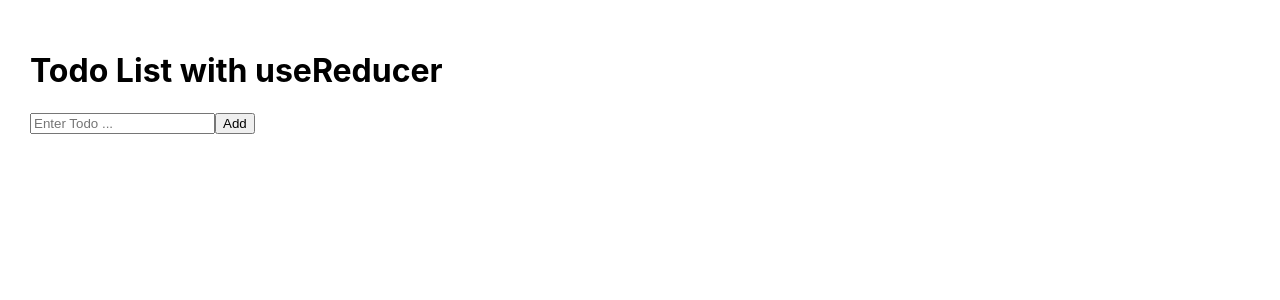
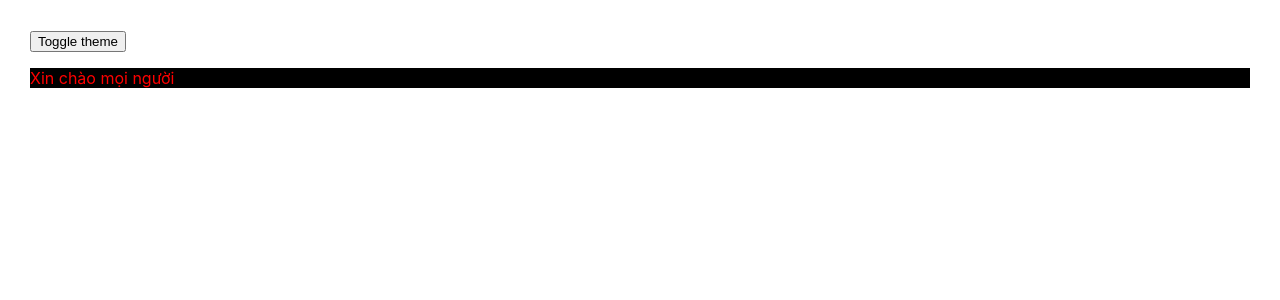
Before and after one commit to hieule210924tb/learn-react, a React (Create React App) app: page / in a window 1280 px wide. Shown: the top 300 px of the page. Built offline with nearby package versions, Linux system fonts and the light colour scheme.

Commit message:
useContext hook

```diff
--- a/src/App.css
+++ b/src/App.css
@@ -1,4 +1,4 @@
-.App {
+/* .App {
   text-align: center;
 }
 
@@ -35,4 +35,8 @@
   to {
     transform: rotate(360deg);
   }
+} */
+.dark{
+  color: red;
+  background-color: black;
 }
--- a/src/App.js
+++ b/src/App.js
@@ -1,8 +1,16 @@
-import ToduApp from './Todu'
-
-
+import Content from './Content'
+import './App.css'
+import {ThemeContext} from './ThemeContext'
+import { useContext } from 'react'
 function App(){
-  return  <ToduApp/>
+  const context = useContext(ThemeContext)
+  return (
+     <div style={{ padding:'30px'}}>
+        <button
+         onClick={context.convertTheme}>Toggle theme</button>
+        <Content/>
+     </div>
+  )
 }
 
 export default App
--- a/src/Content.js
+++ b/src/Content.js
@@ -1,15 +1,11 @@
-import {  memo } from "react";
+import Paragraph from "./Paragraph";
 
-function Content({onIncrease}) {
-
-   console.log('Re-render');
-
+function Content() {
     return (
         <div>
-             <h2>Xin chào mọi người  </h2>
-             <button onClick={onIncrease}>Click me!</button>
+           <Paragraph />
         </div>
     );
 }
 
-export default memo(Content);
+export default Content;
--- /dev/null
+++ b/src/Paragraph.js
@@ -0,0 +1,13 @@
+import { useContext } from 'react';
+import {ThemeContext} from './ThemeContext'
+
+function Paragraph (){
+    const context = useContext(ThemeContext)
+    return (
+        <div>
+            <p className={context.theme}> Xin chào mọi người</p>
+        </div>
+    )
+}
+
+export default Paragraph
--- /dev/null
+++ b/src/ThemeContext.js
@@ -0,0 +1,20 @@
+import { useState, createContext } from 'react'
+const ThemeContext = createContext()
+
+function ThemeProvider({children}){
+    const [theme , setTheme] = useState('dark')
+    const convertTheme = () =>{
+      setTheme(theme === 'dark' ? 'light' :'dark')
+    }
+    const value ={
+        theme,
+        convertTheme
+    }
+   return(
+         <ThemeContext.Provider value={value}>
+           {children}
+         </ThemeContext.Provider>
+   )
+}
+
+export { ThemeContext, ThemeProvider}
--- a/src/Todu/actions.js
+++ /dev/null
@@ -1,27 +0,0 @@
-import {SET_JOB, ADD_JOB, DELETE_JOB, EDIT_JOB} from './constants'
-
-export const setJob = payload =>{
-    return {
-      type: SET_JOB,
-      payload
-    }
-}
-export const addJob = payload =>{
-    return {
-        type: ADD_JOB,
-        payload
-   }
-}
-export const deleteJob = payload =>{
-       return {
-        type: DELETE_JOB,
-        payload
-   }
-}
-export const editJob =(index, payload) =>{
-       return {
-        type: EDIT_JOB,
-        index,
-        payload
-    }
-}
--- a/src/Todu/constants.js
+++ /dev/null
@@ -1,4 +0,0 @@
-export const SET_JOB = 'set_job'
-export const ADD_JOB = 'add_job'
-export const DELETE_JOB = 'delete_job'
-export const EDIT_JOB = 'edit_job'
--- a/src/Todu/index.js
+++ /dev/null
@@ -1,55 +0,0 @@
-import { useReducer, useRef, useState } from "react";
-import  reducer,{initState } from './reducer'
-import {setJob, addJob, deleteJob, editJob} from './actions'
-
-// 4. Dispatch
-function App() {
-       const [state, dispatch] = useReducer(reducer,initState)
-       const focusRef = useRef()
-       const {job, jobs} = state
-       const [editIndex, setEditIndex] = useState(null);
-       const handleSubmit =() =>{
-         if(editIndex !== null){
-           dispatch(editJob(editIndex, job));
-           setEditIndex(null);
-         }else {
-           dispatch(addJob(job));
-         }
-         dispatch(setJob(''))
-         focusRef.current.focus()
-       }
-       const handleEdit = (index) => {
-         setEditIndex(index);
-         dispatch(setJob(jobs[index]));
-         focusRef.current.focus();
-     };
-    return(
-      <div style={{padding:'30px'}}>
-          <h1>Todo List with useReducer</h1>
-          <input
-             ref={focusRef}
-             value={job}
-             placeholder="Enter Todo ..."
-             onChange={(e) =>{
-                 dispatch(setJob(e.target.value))
-             }}
-          />
-          <button
-              onClick={handleSubmit}
-            >{editIndex !== null ? 'Update' : 'Add'}
-          </button>
-          <ul>
-            {
-              jobs.map((job, index) =>(
-                <li key={index}> {job}
-                  <span  style={{ marginLeft: '10px', cursor: 'pointer', color: 'red' }} onClick={()=>{dispatch(deleteJob(index))}}>&times;</span>
-                  <span style={{ marginLeft: '10px', cursor: 'pointer', color: 'blue' }}onClick={() => handleEdit(index)}>Edit </span>
-                </li>
-              ))
-            }
-          </ul>
-    </div>
-    )
-}
-
-export default App;
--- a/src/Todu/reducer.js
+++ /dev/null
@@ -1,48 +0,0 @@
-import {SET_JOB, ADD_JOB, DELETE_JOB, EDIT_JOB} from './constants'
-
-export  const initState = {
-    job: '',
-    jobs: []
-}
-
-
-const reducer = (state, action) =>{
-    console.log('Action :', action);
-    console.log('State :', state);
-    let newState
-     switch(action.type){
-      case SET_JOB:
-        newState=
-          {
-            ...state,
-          job: action.payload
-          }
-         break
-        case ADD_JOB  :
-          newState= {
-            ...state,
-            jobs :[...state.jobs, action.payload]
-          }
-          break
-          case DELETE_JOB  :
-            const newJobs =[...state.jobs ]
-            newJobs.splice(action.payload,1)
-            newState ={
-              ...state,
-              jobs: newJobs
-            }
-            break
-          case EDIT_JOB:
-            const newJobsEdit =[...state.jobs ]
-            newJobsEdit[action.index] = action.payload;
-            newState = { ...state, jobs: newJobsEdit };
-            break
-        default :
-        throw new Error('Invalid action .')
-     }
-     console.log('NewState',newState);
-     return newState
-    }
-
-
-export default reducer
--- a/src/index.js
+++ b/src/index.js
@@ -3,25 +3,17 @@
 import './index.css';
 import App from './App';
 import reportWebVitals from './reportWebVitals';
-//fack comment
-function emitComment(id){
-      setInterval(()=>{
-        window.dispatchEvent(
-          new CustomEvent(`lesson-${id}`,{
-            detail:` Nội dung comment của lesson-${id}` //detail phát đi cái nào , thì nhận lại CustomEvent cái đó
-          })
-        )
-      },2000)
-}
-emitComment(1)
-emitComment(2)
-emitComment(3)
+import {ThemeProvider} from './ThemeContext'
+
 const root = ReactDOM.createRoot(document.getElementById('root'));
 root.render(
   // <React.StrictMode>
-  //   <App />
   // </React.StrictMode>
-  <App/>
+  <>
+    <ThemeProvider>
+    <App />
+    </ThemeProvider>
+  </>
 );
 
 // If you want to start measuring performance in your app, pass a function
```
